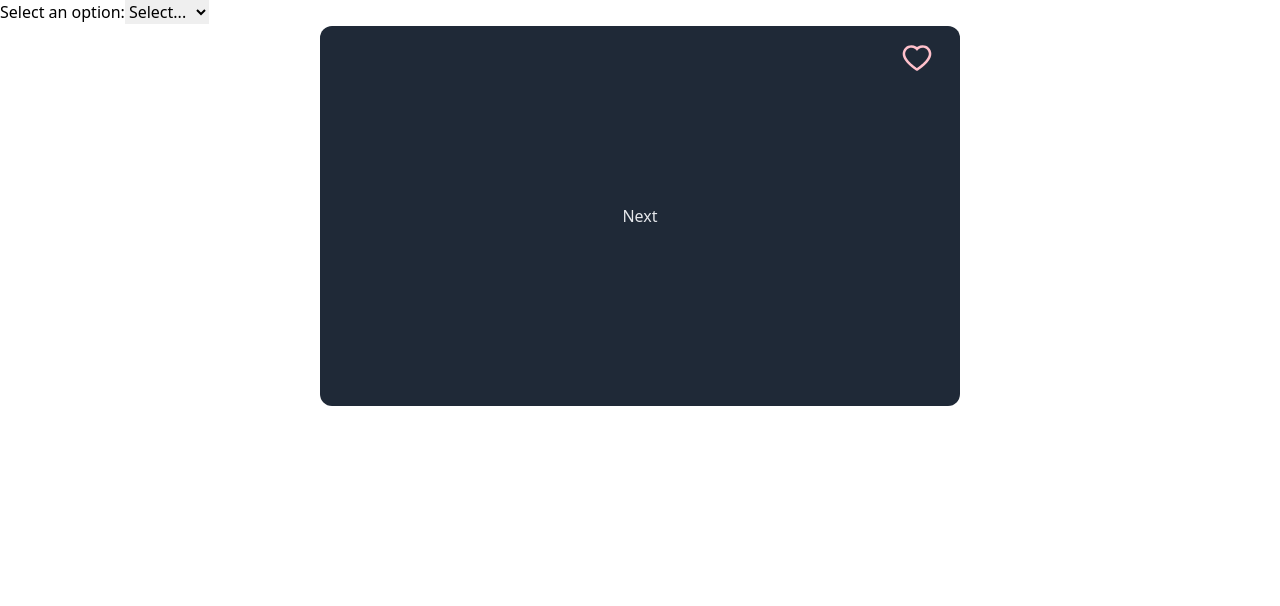
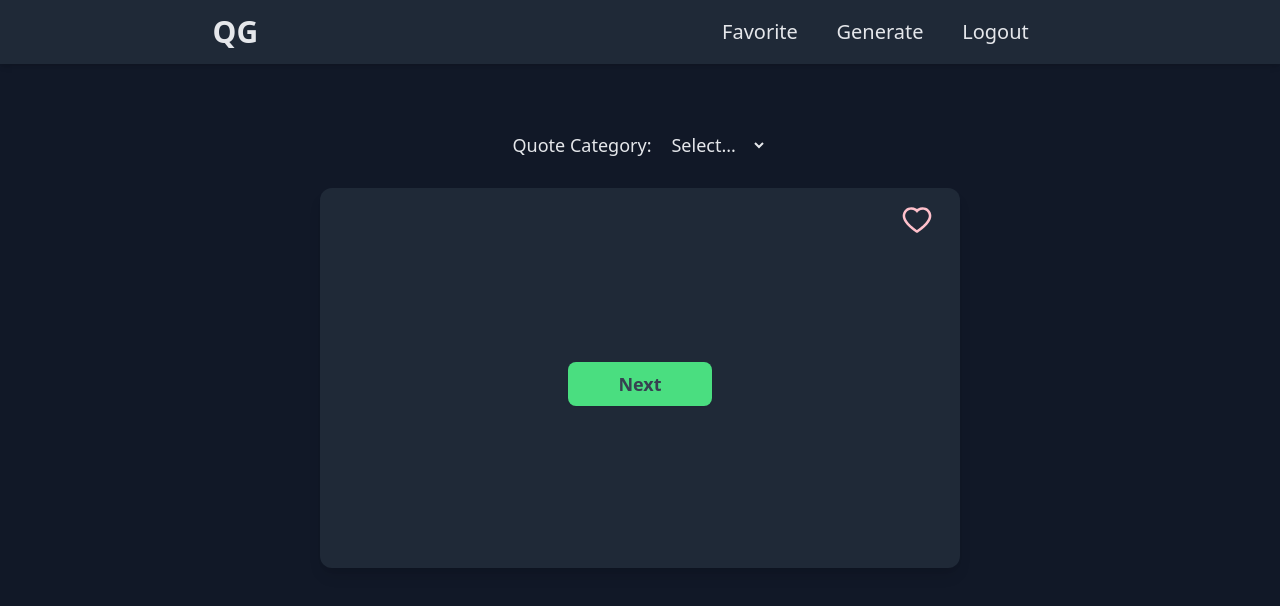
Before and after one commit to aerahrah/quote-generator, a React (Vite) app in the folder client/: page /quote-generator in a window 1280 px wide. Shown: the top 606 px of the page. Built offline with nearby package versions, Linux system fonts and the light colour scheme; no server answers.

Commit message:
Update design for quoteGenerator

```diff
--- a/client/src/App.jsx
+++ b/client/src/App.jsx
@@ -4,14 +4,10 @@ import Signup from './components/auth/signup'
 import Library from './pages/favoritQuote'
 import QuoteGenerator from './pages/quoteGenerator'
 import {  Routes, Route, useLocation} from 'react-router-dom'
-import NavBar from './components/navbar'
-import { getCookie } from "./components/utils/cookieUtils"
+
 function App() {
-  const location = useLocation();
-  const shouldShowNavbar = getCookie('token') && location.pathname !== '/' && location.pathname !== '/signin';
   return (
     <>
-      { shouldShowNavbar && <NavBar></NavBar>}
         <Routes>
             <Route path="/" element={<Signup />} />
             <Route path="/signin" element={<Signin />} />
--- a/client/src/components/auth/authwrapper.jsx
+++ b/client/src/components/auth/authwrapper.jsx
@@ -2,7 +2,7 @@ const AuthWrapper = ({children}) =>{
     return (
         <menu className="w-full h-screen text-center p-8 text-stone-200 bg-gray-900">
         <div className="flex items-center gap-12 flex-col justify-center w-full m-auto h-full -translate-y-8 lg:flex-row">
-                <h1 className="text-blue-400 text-6xl md:text-7xl lg:text-8xl font-black capitalize lg:w-1/2 lg:-translate-y-16 animate-pulse">Quote Generator</h1>
+        <h1 className="text-blue-400 text-6xl md:text-7xl lg:text-8xl font-black capitalize lg:w-1/2 lg:-translate-y-16 animate-pulse">Quote Generator</h1>
                 {children}
         </div>
         </menu>
--- a/client/src/components/navbar.jsx
+++ b/client/src/components/navbar.jsx
@@ -1,11 +1,22 @@
 import {Link} from 'react-router-dom'
+import { deleteCookie } from './utils/cookieUtils';
+import { useNavigate } from 'react-router-dom';
 
 const NavBar = () =>{
+    const navigate = useNavigate();
+    const handleLogout =() =>{
+        deleteCookie('token');
+        navigate('/');
+    };
     return(
-        <ul>
-            <li><Link to = '/favorite'>favorite</Link></li>
-            <li><Link to = '/quote-generator'>generate</Link></li>
-        </ul>
+        <div className='bg-gray-800 flex justify-around h-16 items-center shadow-md text-gray-200 text capitalize'>
+            <Link className='text-3xl font-bold' to = '/generate'>QG</Link>
+            <ul className='flex text-xl w-96 justify-evenly'>
+                <li className='hover:opacity-70'><Link to = '/favorite'>favorite</Link></li>
+                <li className='hover:opacity-70'><Link to = '/quote-generator'>generate</Link></li>
+                <li className='hover:opacity-70 cursor-pointer' onClick={handleLogout}>Logout</li>
+            </ul>
+        </div>
     )
 }
 
--- a/client/src/pages/card.jsx
+++ b/client/src/pages/card.jsx
@@ -1,7 +1,7 @@
 const Card = ({children}) =>{
     return (
         <div className="h-96 flex">
-            <div className="flex flex-col w-1/2 justify-center items-center m-auto bg-gray-800 py-6 px-4 md:py-10 md:px-8 min-w-sm min-h-sm rounded-xl relative">
+            <div className="flex flex-col w-1/2 justify-center items-center m-auto bg-gray-800 py-6 px-4 md:py-10 md:px-8 min-w-sm min-h-sm rounded-xl relative shadow-lg ">
                 {children}
             </div>
         </div>
--- a/client/src/pages/favoritQuote.jsx
+++ b/client/src/pages/favoritQuote.jsx
@@ -25,7 +25,6 @@ const Library = () =>{
     return (
         <div>
             {isLoading ?(
-
              <Spinner />
             ): (<div>
                 {quoteData.map((data)=>(
--- a/client/src/pages/quoteGenerator.jsx
+++ b/client/src/pages/quoteGenerator.jsx
@@ -4,6 +4,7 @@ import Timer from "../components/utils/messageTimeout";
 import Spinner from "../components/utils/spinner";
 import Card from "./card";
 import { AiOutlineHeart } from "react-icons/ai";
+import NavBar from "../components/navbar";
 const QuoteGenerator = () => {
   const url = "http://localhost:3500/quote";
   const [quoteData, setQuoteData] = useState([]);
@@ -47,42 +48,45 @@ const QuoteGenerator = () => {
   };
 
   return (
-    <div className="w-full h-screen">
-      <div>
-        <label htmlFor="selectInput">Select an option:</label>
-        <select id="selectInput" value={selectedOption} onChange={handleOptionChange}>
-          <option value="">Select...</option>
-          <option value="happiness">Happy</option>
-          <option value="anger">Anger</option>
-          <option value="courage">Courage</option>
-          <option value="fitness">Fitness</option>
-          <option value="love">Love</option>
-          <option value="history">History</option>
-        </select>
-
-      </div>
-      <div>
+    <div className="w-full h-screen bg-gray-900 flex flex-col">
+      <NavBar></NavBar>
+      <div className="transform translate-y-36 md:translate-y-16">
+     <div className="w-96 m-auto flex justify-center items-center text-lg text-gray-200 mb-6">
+  <label htmlFor="selectInput" className="mr-2">Quote Category:</label>
+  <select
+    id="selectInput"
+    value={selectedOption}
+    onChange={handleOptionChange}
+    className="rounded px-2 py-1 bg-transparent focus:outline-none"
+  >
+    <option className="bg-gray-800" value="">Select...</option>
+    <option className="bg-gray-800" value="happiness">Happy</option>
+    <option className="bg-gray-800" value="anger">Anger</option>
+    <option className="bg-gray-800" value="courage">Courage</option>
+    <option className="bg-gray-800" value="fitness">Fitness</option>
+    <option className="bg-gray-800" value="love">Love</option>
+    <option className="bg-gray-800" value="history">History</option>
+  </select>
+</div>
         <Card>
         {isLoading ? (
           <Spinner />
         ) : (
-          <div className="flex flex-col text-gray-200">
-            {quote && <p className="mb-10 text-xl md:text-2xl italic">"{quote}"</p>}
-            {author && <p className="mb-6 text-md md:text-lg font-thin flex self-end"> - {author}</p>}
+          <div className="flex flex-col text-gray-200 ">
+            {quote && <p className="mb-10 !leading-relaxed text-xl md:text-2xl italic text-blue-400 ">"{quote}"</p>}
+            {author && <p className="mb-10 text-md md:text-lg font-thin flex self-end text-blue-300"> - {author}</p>}
             <button className="absolute top-4 right-4" onClick={handleSave}> <AiOutlineHeart size={"34px"} color="pink"></AiOutlineHeart></button>
-
-            <button onClick={fetchDataAndUpdate}>Next</button>
+            <div className="text-center">
+              <div className={`m-auto w-72 transition duration-200 ${message ? 'scale-100' : 'scale-0'} mb-6`}>
+              {message && <p>{message}</p>}
+              </div>
+              <Timer message={message} setMessage={setMessage} />
+            </div>
+            <button className="btn bg-green-400 text-gray-700 w-36 self-center text-lg font-semibold" onClick={fetchDataAndUpdate}>Next</button>
          </div>
         )}
         </Card>
       </div>
-
-      {message && (
-          <>
-          <p>{message}</p>
-          <Timer message={message} setMessage={setMessage} />
-          </>
-      )}
     </div>
   );
 };
```
